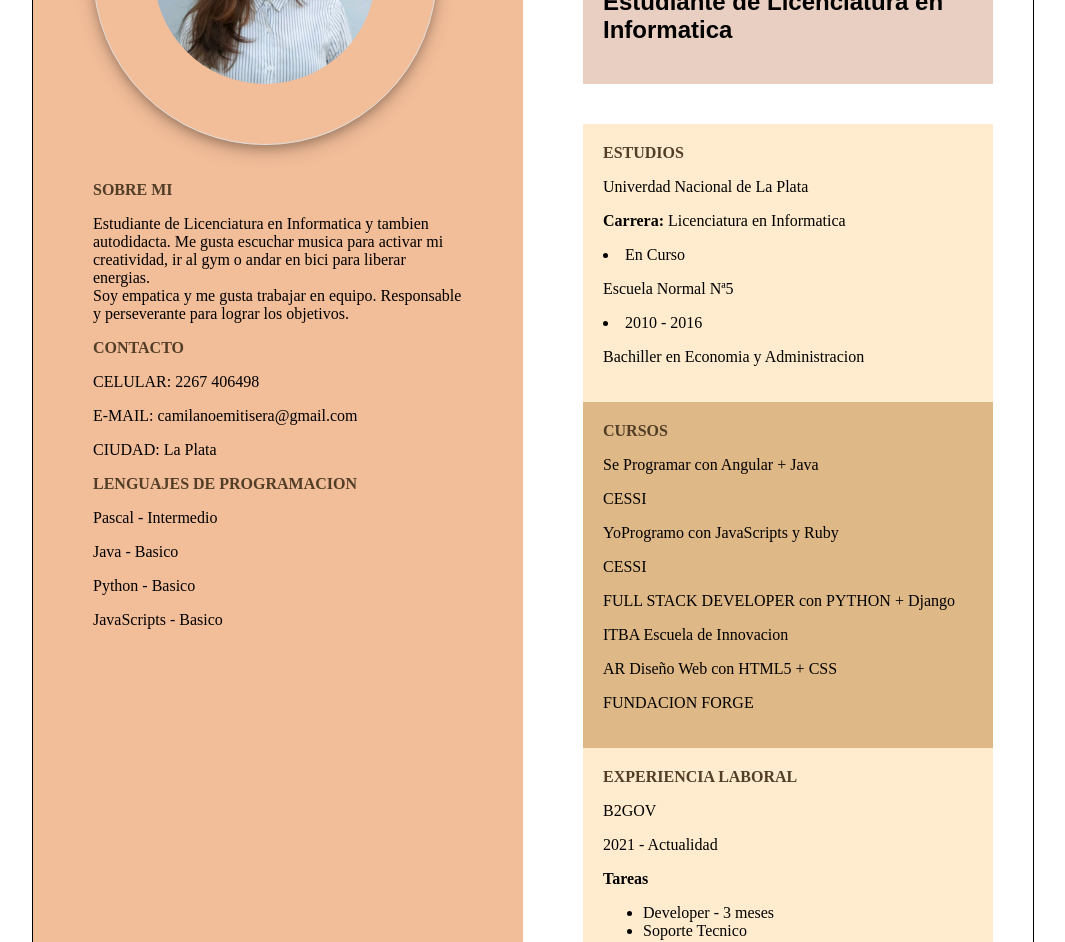
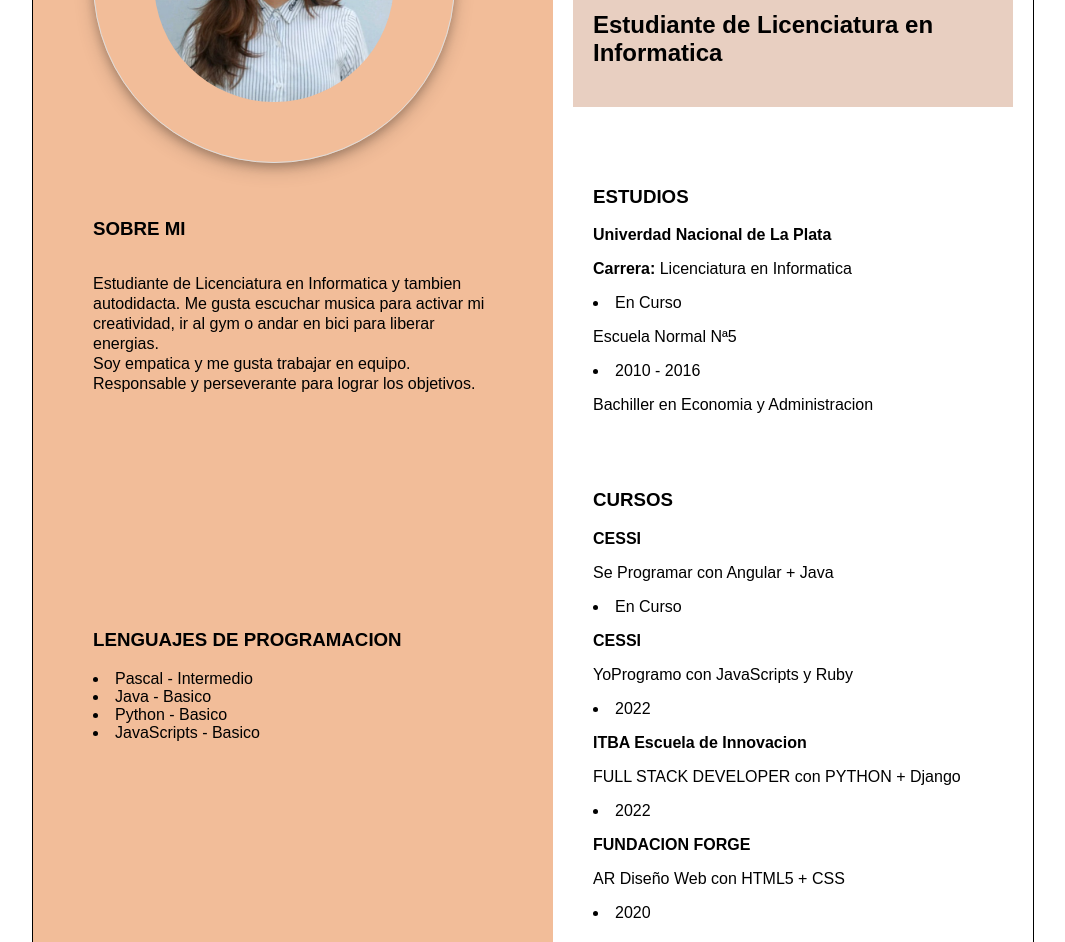
Before and after one commit to CamilaTisera/CV---Summer-Trainee-, a plain HTML site: page index.html in a window 1280 px wide. Shown: the part 268-1210 px from the top of the page, without its empty margins (196-1261 px from the left). Drawn offline with Linux system fonts and the light colour scheme; files whose address does not match are found by name.

Commit message:
Quinto Cambio

```diff
--- a/index.html
+++ b/index.html
@@ -17,7 +17,8 @@
 
             <br>
             <br>
-            <strong>SOBRE MI</strong>
+            <h3>SOBRE MI</h3>
+            <div class="sobreMi">
                 <p>Estudiante de Licenciatura en Informatica y tambien autodidacta.
                     Me gusta escuchar musica para activar mi creatividad, ir al gym o andar en bici
                     para liberar energias.
@@ -25,32 +26,36 @@
                     Soy empatica y me gusta trabajar en equipo.
                     Responsable y perseverante para lograr los objetivos.
                 </p>
-            <div>
-                <strong>CONTACTO</strong>
+            </div>
+
+            <div class="lenguajes">
+                <h3>LENGUAJES DE PROGRAMACION</h3>
+
+                    <li>Pascal - Intermedio</li>
+                    <li>Java - Basico</li>
+                    <li>Python - Basico</li>
+                    <li>JavaScripts - Basico</li>
+            </div>
+
+            <div class="contacto">
+                <h3>CONTACTO</h3>
                 <p>CELULAR: 2267 406498</p>
                 <p>E-MAIL: camilanoemitisera@gmail.com</p>
                 <p>CIUDAD: La Plata</p>
-            </div>
-            <div>
-                <strong>LENGUAJES DE PROGRAMACION</strong>
-                <p>Pascal - Intermedio</p>
-                <p>Java - Basico</p>
-                <p>Python - Basico</p>
-                <p>JavaScripts - Basico</p>
             </div>
 
         </section>
         <section class="right-container">
             <div class="encabezado">
-                <h1>Camila Tisera</h1>
+                <h1>CAMILA TISERA</h1>
                 <h2>Estudiante de Licenciatura en Informatica</h2>
             </div>
 
 
             <div class="estudio">
-                <strong>ESTUDIOS</strong>
+                <h3>ESTUDIOS</h3>
 
-                <p>Univerdad Nacional de La Plata</p>
+                <b>Univerdad Nacional de La Plata</b>
                 <p><b>Carrera:</b> Licenciatura en Informatica</p>
                 <li>En Curso</li>
                 <p>Escuela Normal Nª5</p>
@@ -59,23 +64,27 @@
             </div>
 
             <div class="curso">
-                <strong>CURSOS</strong>
+                <h3>CURSOS</h3>
 
+                <p><b>CESSI</b></p>
                 <p>Se Programar con Angular + Java</p>
-                <p>CESSI</p>
+                <li>En Curso</li>
 
+                <p><b>CESSI</b></p>
                 <p>YoProgramo con JavaScripts y Ruby</p>
-                <p>CESSI</p>
+                <li>2022</li>
 
+                <p><b>ITBA Escuela de Innovacion</b></p>
                 <p>FULL STACK DEVELOPER con PYTHON + Django</p>
-                <p>ITBA Escuela de Innovacion</p>
+                <li>2022</li>
 
+                <p><b>FUNDACION FORGE</b></p>
                 <p>AR Diseño Web con HTML5 + CSS</p>
-                <p>FUNDACION FORGE</p>
+                <li>2020</li>
             </div>
 
             <div class="laboral">
-                <strong>EXPERIENCIA LABORAL</strong>
+                <h3>EXPERIENCIA LABORAL</h3>
                 <p>B2GOV</p>
                 <p>2021 - Actualidad</p>
                 <b>Tareas</b>
@@ -89,7 +98,7 @@
             </div>
 
             <div class="idioma">
-                <strong>IDIOMA</strong>
+                <h3>IDIOMA</h3>
 
                 <p>Ingles - Basico</p>
             </div>
--- a/style.css
+++ b/style.css
@@ -1,8 +1,9 @@
 .container {
     display: flex;
+    font: 100% sans-serif;
     margin: 0px 0px 0px 220px;
     width: 1000px;
-    height: 1500px;
+    height: 1700px;
     border: 1px solid black;
 }
 
@@ -19,7 +20,7 @@
     flex-direction: column;
     margin: 20px 20px 20px 0px;
     width: 40%;
-    padding: 60px;
+    padding: 60px 0px 0px 20px;
 
 }
 
@@ -30,13 +31,7 @@ strong {
 }
 
 h1 {
-    font-weight: 400;
-    font-style: normal;
-}
-
-h2,
-h3 {
-    font-family: "Raleway", sans-serif;
+    font-size: xx-large;
 }
 
 img {
@@ -55,15 +50,20 @@ img {
 }
 
 .estudio,
-.laboral {
-    background-color: blanchedalmond;
+.laboral, .curso,
+.idioma {
     width: 100%;
     padding: 20px;
 }
 
-.curso,
-.idioma {
-    background-color: burlywood;
-    width: 100%;
-    padding: 20px;
+.contacto {
+    padding: 300px 0px 0px 0px;
 }
+
+.lenguajes {
+    padding: 200px 0px 0px 0px;
+}
+
+.sobreMi {
+    line-height: 20px;
+}
```
Lines whose indentation alone changed are shown as unchanged.
